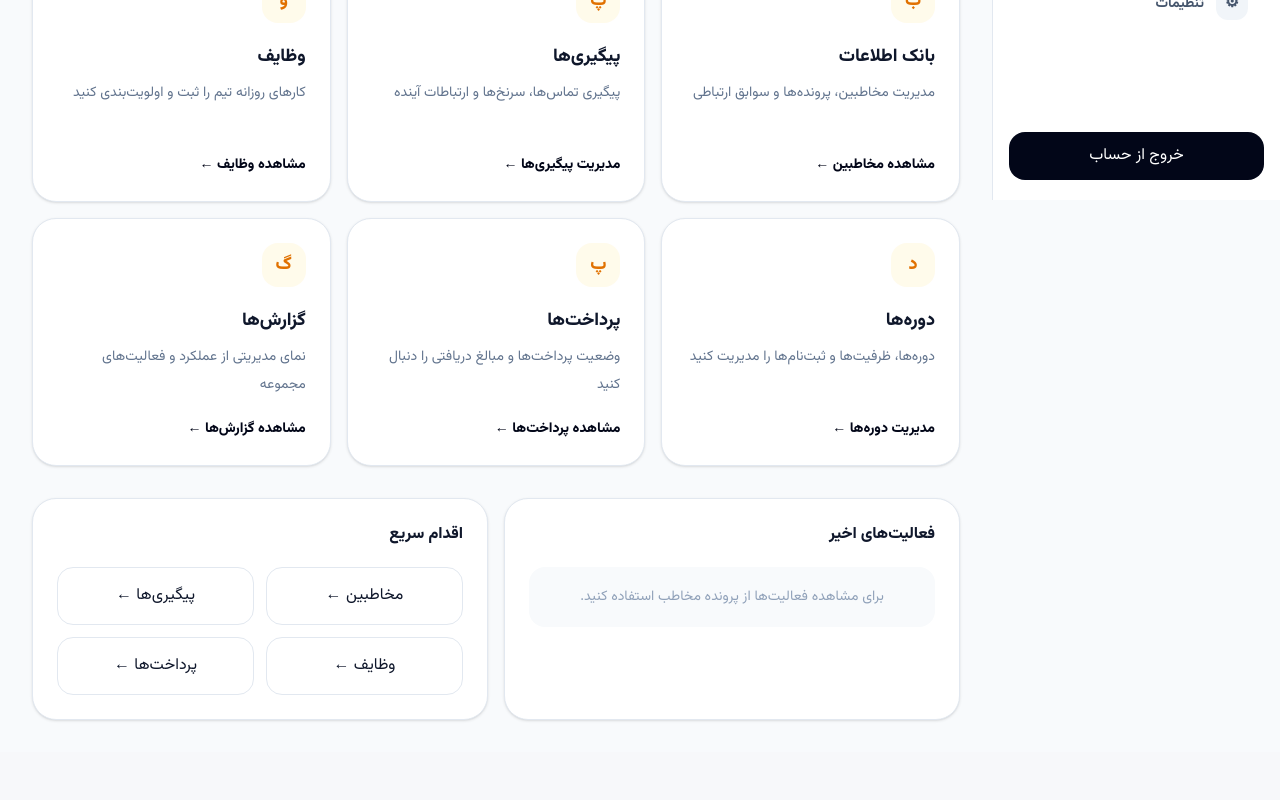
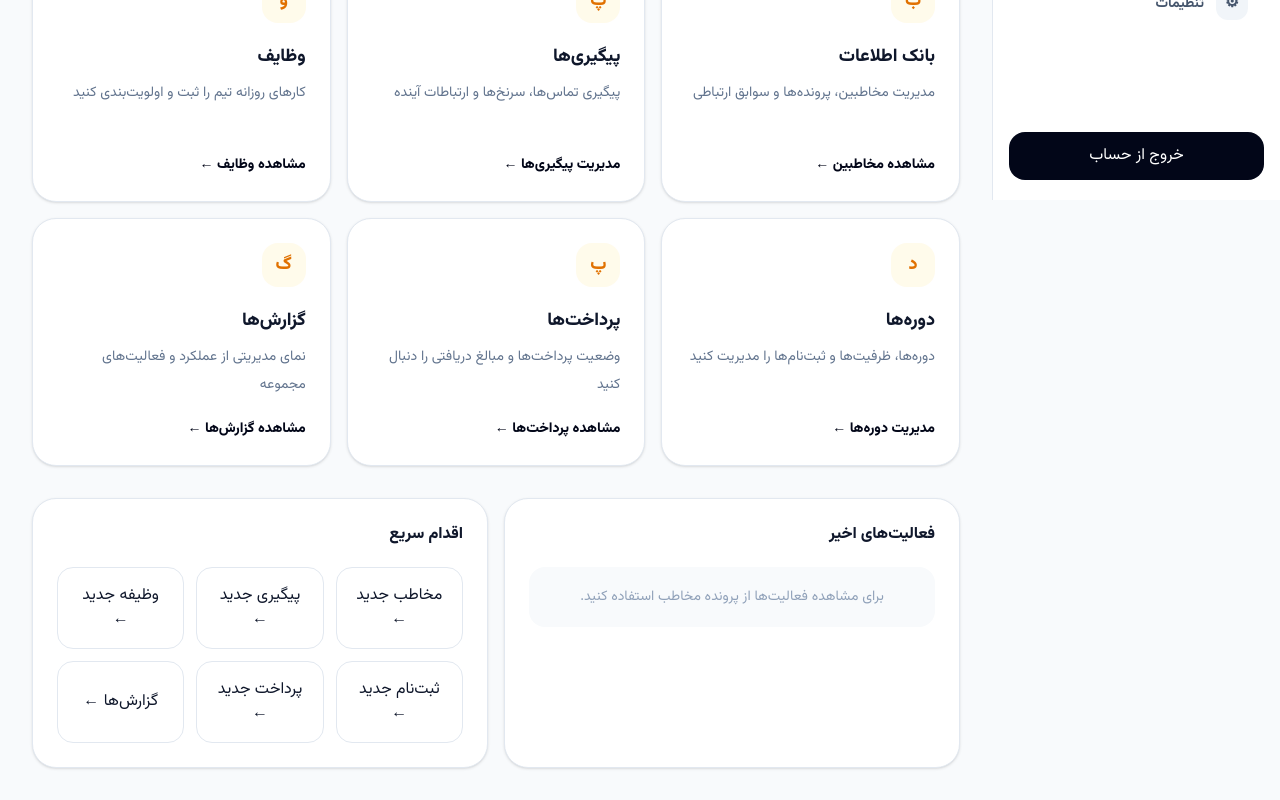
Before and after one commit to abolfazl1299180-art/tasnim-royal-crm1, a Next.js app: page / in a window 1280 px wide. Shown: the part 600-1400 px from the top of the page. Before the commit the page ends 1352 px from the top, so only its background shows below. Built offline with nearby package versions, Linux system fonts and the light colour scheme; no server answers; the database is empty.

Commit message:
feat: expand dashboard quick actions

```diff
--- a/src/components/dashboard/dashboard-actions.tsx
+++ b/src/components/dashboard/dashboard-actions.tsx
@@ -3,17 +3,19 @@
 import { useRouter } from "next/navigation";
 
 const actions = [
-  ["مخاطبین", "/contacts"],
-  ["پیگیری‌ها", "/follow-ups"],
-  ["وظایف", "/tasks"],
-  ["پرداخت‌ها", "/payments"],
+  ["مخاطب جدید", "/contacts/new"],
+  ["پیگیری جدید", "/follow-ups/new"],
+  ["وظیفه جدید", "/tasks/new"],
+  ["ثبت‌نام جدید", "/registrations/new"],
+  ["پرداخت جدید", "/payments/new"],
+  ["گزارش‌ها", "/reports"],
 ] as const;
 
 export function DashboardActions() {
   const router = useRouter();
 
   return (
-    <div className="mt-5 grid grid-cols-2 gap-3">
+    <div className="mt-5 grid grid-cols-2 gap-3 md:grid-cols-3">
       {actions.map(([label, href]) => (
         <button
           key={href}
```
